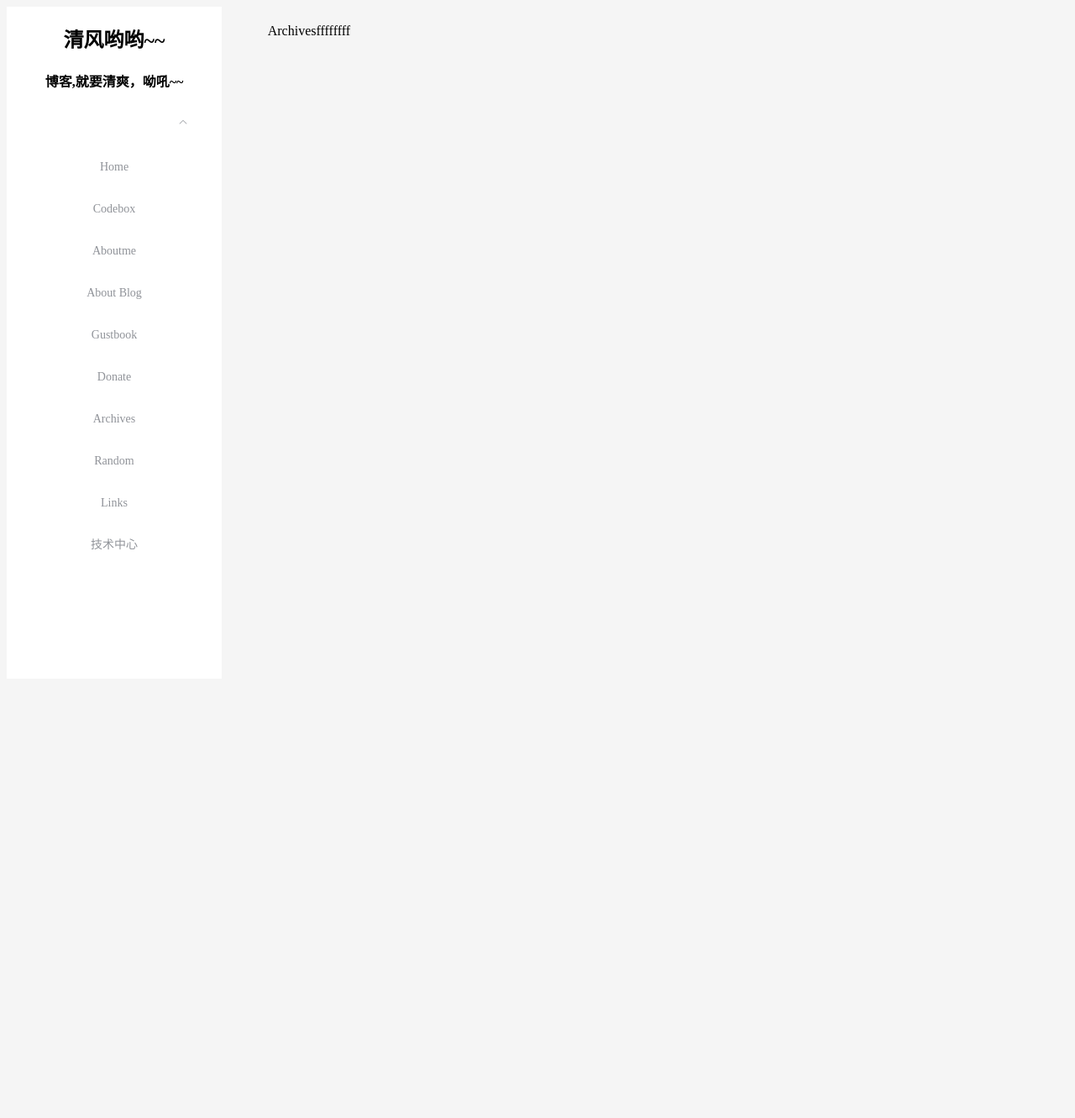
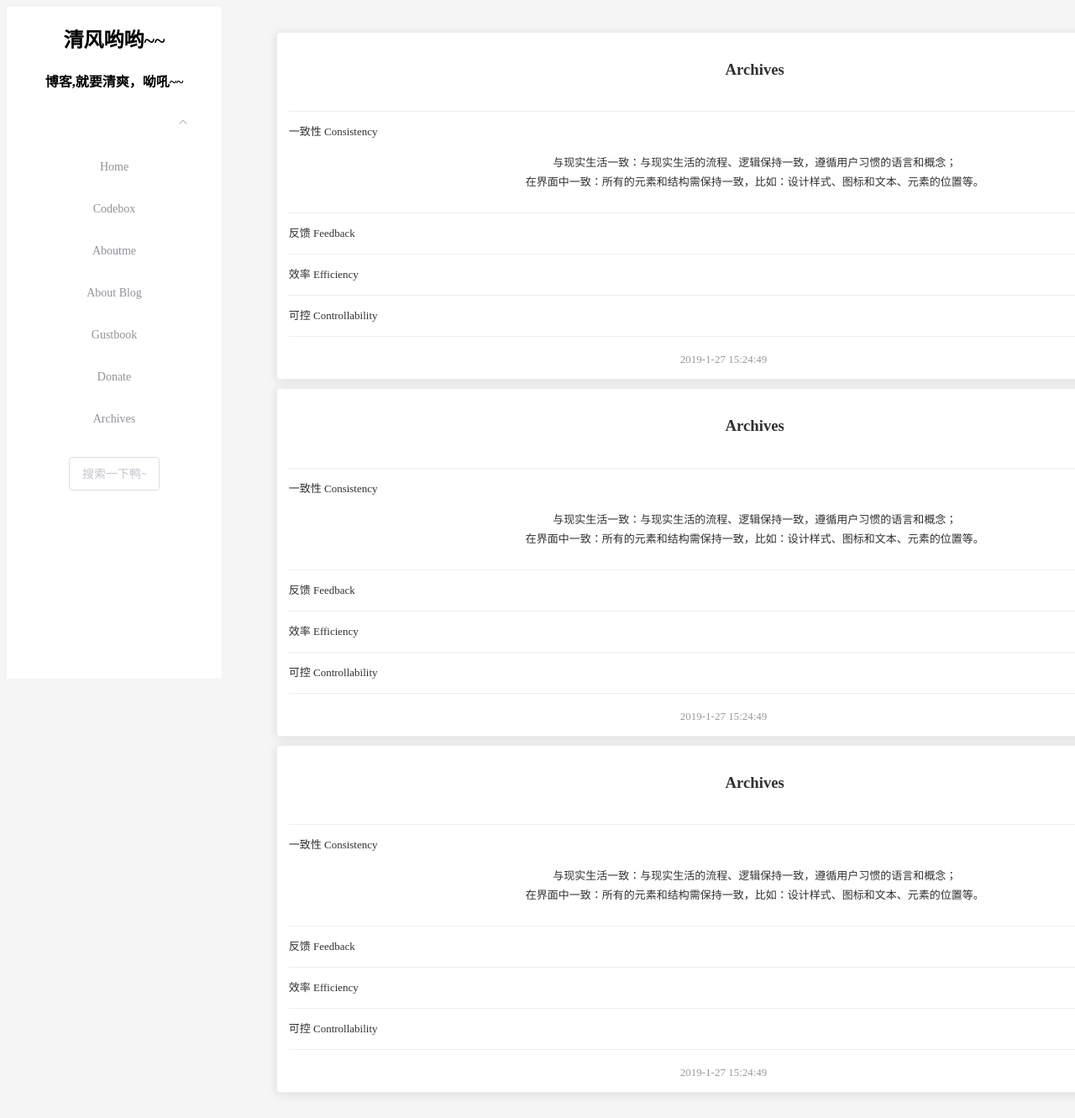
Before and after one commit to miaoquanlong/blogFront, a Vue app: page /Archives in a window 1280 px wide. Shown: the top 1331 px of the page at 84% size. Before the commit the page ends 908 px from the top, so only its background shows below. Built offline with nearby package versions, Linux system fonts and the light colour scheme.

Commit message:
新增了一点前端内容

```diff
--- a/src/router/index.js
+++ b/src/router/index.js
@@ -55,21 +55,21 @@ export default new Router({
             name: 'Archives',
             component: Archives,
         },
-        {
-            path: '/Random',
-            name: 'Random',
-            component: Random,
-        },
-        {
-            path: '/Links',
-            name: 'Links',
-            component: Links,
-        },
-        {
-            path: '/TechnologyCenter',
-            name: '技术中心',
-            component: TechnologyCenter,
-        }
+        // {
+        //     path: '/Random',
+        //     name: 'Random',
+        //     component: Random,
+        // },
+        // {
+        //     path: '/Links',
+        //     name: 'Links',
+        //     component: Links,
+        // },
+        // {
+        //     path: '/TechnologyCenter',
+        //     name: '技术中心',
+        //     component: TechnologyCenter,
+        // }
     ]
 
 })
--- a/src/views/Archives.vue
+++ b/src/views/Archives.vue
@@ -1,6 +1,109 @@
 <template>
   <div>
-    Archivesffffffff
+
+    <el-card :body-style="{ padding: '0px',}" class="comment">
+      <el-form label-width="100px">
+        <div style="padding: 14px;">
+          <el-row>
+            <h3>Archives</h3>
+          </el-row>
+          <el-row>
+            <el-collapse v-model="activeNames">
+              <el-collapse-item title="一致性 Consistency" name="1">
+                <div>与现实生活一致：与现实生活的流程、逻辑保持一致，遵循用户习惯的语言和概念；</div>
+                <div>在界面中一致：所有的元素和结构需保持一致，比如：设计样式、图标和文本、元素的位置等。</div>
+              </el-collapse-item>
+              <el-collapse-item title="反馈 Feedback" name="2">
+                <div>控制反馈：通过界面样式和交互动效让用户可以清晰的感知自己的操作；</div>
+                <div>页面反馈：操作后，通过页面元素的变化清晰地展现当前状态。</div>
+              </el-collapse-item>
+              <el-collapse-item title="效率 Efficiency" name="3">
+                <div>简化流程：设计简洁直观的操作流程；</div>
+                <div>清晰明确：语言表达清晰且表意明确，让用户快速理解进而作出决策；</div>
+                <div>帮助用户识别：界面简单直白，让用户快速识别而非回忆，减少用户记忆负担。</div>
+              </el-collapse-item>
+              <el-collapse-item title="可控 Controllability" name="4">
+                <div>用户决策：根据场景可给予用户操作建议或安全提示，但不能代替用户进行决策；</div>
+                <div>结果可控：用户可以自由的进行操作，包括撤销、回退和终止当前操作等。</div>
+              </el-collapse-item>
+            </el-collapse>
+          </el-row>
+          <div class="bottom clearfix">
+            <time class="time">{{ currentDate }}</time>
+            <el-button type="text" class="button">点我~~点我</el-button>
+          </div>
+        </div>
+      </el-form>
+    </el-card>
+    <el-card :body-style="{ padding: '0px',}" class="comment">
+      <el-form label-width="100px">
+        <div style="padding: 14px;">
+          <el-row>
+            <h3>Archives</h3>
+          </el-row>
+          <el-row>
+            <el-collapse v-model="activeNames">
+              <el-collapse-item title="一致性 Consistency" name="1">
+                <div>与现实生活一致：与现实生活的流程、逻辑保持一致，遵循用户习惯的语言和概念；</div>
+                <div>在界面中一致：所有的元素和结构需保持一致，比如：设计样式、图标和文本、元素的位置等。</div>
+              </el-collapse-item>
+              <el-collapse-item title="反馈 Feedback" name="2">
+                <div>控制反馈：通过界面样式和交互动效让用户可以清晰的感知自己的操作；</div>
+                <div>页面反馈：操作后，通过页面元素的变化清晰地展现当前状态。</div>
+              </el-collapse-item>
+              <el-collapse-item title="效率 Efficiency" name="3">
+                <div>简化流程：设计简洁直观的操作流程；</div>
+                <div>清晰明确：语言表达清晰且表意明确，让用户快速理解进而作出决策；</div>
+                <div>帮助用户识别：界面简单直白，让用户快速识别而非回忆，减少用户记忆负担。</div>
+              </el-collapse-item>
+              <el-collapse-item title="可控 Controllability" name="4">
+                <div>用户决策：根据场景可给予用户操作建议或安全提示，但不能代替用户进行决策；</div>
+                <div>结果可控：用户可以自由的进行操作，包括撤销、回退和终止当前操作等。</div>
+              </el-collapse-item>
+            </el-collapse>
+          </el-row>
+          <div class="bottom clearfix">
+            <time class="time">{{ currentDate }}</time>
+            <el-button type="text" class="button">点我~~点我</el-button>
+          </div>
+        </div>
+      </el-form>
+    </el-card>
+
+    <el-card :body-style="{ padding: '0px',}" class="comment">
+      <el-form label-width="100px">
+        <div style="padding: 14px;">
+          <el-row>
+            <h3>Archives</h3>
+          </el-row>
+          <el-row>
+            <el-collapse v-model="activeNames">
+              <el-collapse-item title="一致性 Consistency" name="1">
+                <div>与现实生活一致：与现实生活的流程、逻辑保持一致，遵循用户习惯的语言和概念；</div>
+                <div>在界面中一致：所有的元素和结构需保持一致，比如：设计样式、图标和文本、元素的位置等。</div>
+              </el-collapse-item>
+              <el-collapse-item title="反馈 Feedback" name="2">
+                <div>控制反馈：通过界面样式和交互动效让用户可以清晰的感知自己的操作；</div>
+                <div>页面反馈：操作后，通过页面元素的变化清晰地展现当前状态。</div>
+              </el-collapse-item>
+              <el-collapse-item title="效率 Efficiency" name="3">
+                <div>简化流程：设计简洁直观的操作流程；</div>
+                <div>清晰明确：语言表达清晰且表意明确，让用户快速理解进而作出决策；</div>
+                <div>帮助用户识别：界面简单直白，让用户快速识别而非回忆，减少用户记忆负担。</div>
+              </el-collapse-item>
+              <el-collapse-item title="可控 Controllability" name="4">
+                <div>用户决策：根据场景可给予用户操作建议或安全提示，但不能代替用户进行决策；</div>
+                <div>结果可控：用户可以自由的进行操作，包括撤销、回退和终止当前操作等。</div>
+              </el-collapse-item>
+            </el-collapse>
+          </el-row>
+          <div class="bottom clearfix">
+            <time class="time">{{ currentDate }}</time>
+            <el-button type="text" class="button">点我~~点我</el-button>
+          </div>
+        </div>
+      </el-form>
+    </el-card>
   </div>
 </template>
 
@@ -10,7 +113,8 @@ export default {
   name: '',
   data () {
     return {
-
+      currentDate: new Date().getFullYear() + '-' + new Date().getMonth() + '-' + new Date().getDate() + '  ' + new Date().getHours() + ':' + new Date().getMinutes() + ':' + new Date().getSeconds(),
+      activeNames: ['1']
     };
   },
 
--- a/src/views/layout/layout.vue
+++ b/src/views/layout/layout.vue
@@ -10,11 +10,19 @@
             </el-row>
           </el-header>
           <el-footer>
-            <el-menu :default-openeds="['1']" :collapse-transition="true" text-color="#fff" active-text-color="#ffd04b">
-              <el-submenu index="1">
-                <navbar />
-              </el-submenu>
-            </el-menu>
+            <el-row>
+              <el-menu :default-openeds="['1']" :collapse-transition="true" text-color="#fff" active-text-color="#ffd04b">
+                <el-submenu index="1">
+                  <navbar />
+                </el-submenu>
+              </el-menu>
+            </el-row>
+
+            <el-row style="width:50%">
+              <el-col>
+                <el-input placeholder="搜索一下鸭~"></el-input>
+              </el-col>
+            </el-row>
           </el-footer>
         </el-container>
       </el-aside>
```
